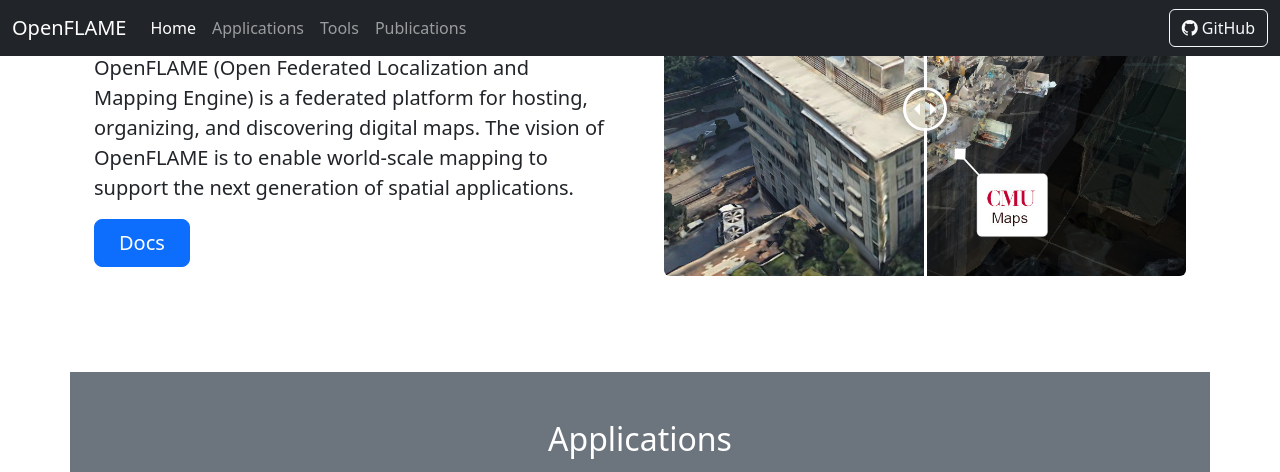
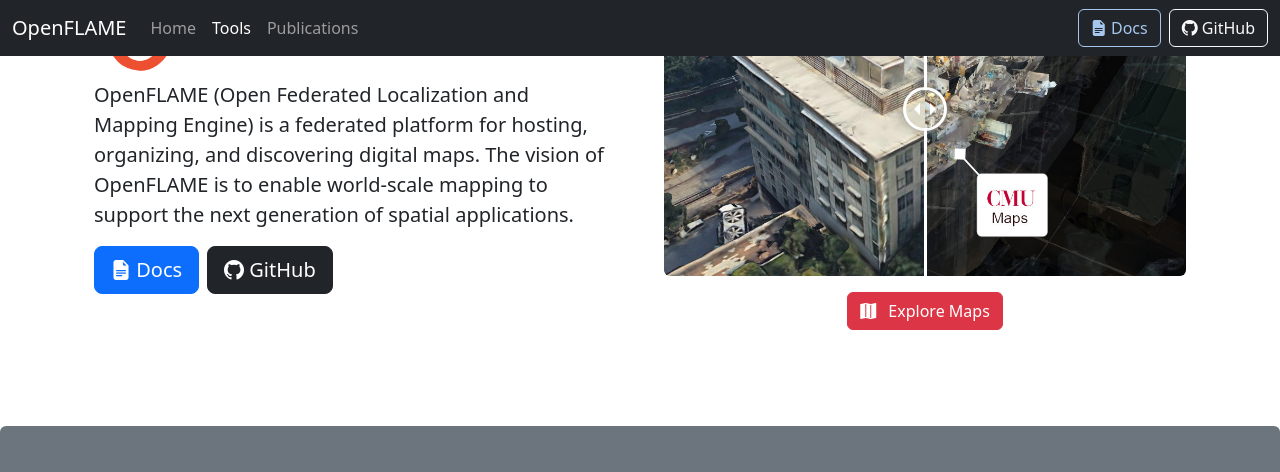
Before and after one commit to openflam/openflam.github.io, a Jekyll site: the page built from index.md, in a window 1280 px wide and 1400 px high, scrolled down 154 px. Shown: the top 472 px of the window. Built offline with Jekyll 4.4.1, drawn with Linux system fonts in a browser that asks for light colours; nearby versions of some CDN libraries; some of the changed text lies outside the part shown.

Commit message:
Add tools section

```diff
--- a/_includes/homepage/applications.html
+++ /dev/null
@@ -1,40 +0,0 @@
-<div class="container bg-secondary py-5">
-  <div class="text-center mb-4">
-    <h2 class="text-white">Applications</h2>
-  </div>
-  <div class="row row-cols-1 row-cols-sm-2 row-cols-md-3 g-3">
-    {% for card in site.data.cards %}
-    <div class="col">
-      <div class="card shadow-sm bg-dark text-bg-dark">
-        <img
-          src="{{ card.image }}"
-          class="card-img-top"
-          alt="{{ card.title | default: 'Thumbnail' }}"
-          width="100%"
-          height="225"
-        />
-        <div class="card-body">
-          <p class="card-text">
-            {{ card.text | default: "This is a wider card with supporting text
-            below as a natural lead-in to additional content. This content is a
-            little bit longer." }}
-          </p>
-          <div class="d-flex justify-content-between align-items-center">
-            <div class="btn-group">
-              <button type="button" class="btn btn-sm btn-outline-light">
-                View
-              </button>
-              <button type="button" class="btn btn-sm btn-outline-light">
-                Edit
-              </button>
-            </div>
-            <small class="text-muted">
-              {{ card.time | default: "9 mins" }}
-            </small>
-          </div>
-        </div>
-      </div>
-    </div>
-    {% endfor %}
-  </div>
-</div>
--- a/_includes/homepage/hero.html
+++ b/_includes/homepage/hero.html
@@ -1,11 +1,52 @@
-<div class="container col-xxl-8 px-4 py-5">
-  <div class="row flex-lg-row-reverse align-items-center g-5 py-5">
-    <div class="col-10 col-sm-8 col-lg-6">
-      <div id="twentytwenty-container" class="twentytwenty-container">
-        <img src="/assets/images/homepage/outdoors.jpg" class="rounded" />
-        <img src="/assets/images/homepage/indoors.jpg" class="rounded" />
+<div id="home" class="container col-xxl-8 px-4 py-5">
+  <div
+    class="row flex-lg-row-reverse align-items-center justify-content-center g-5 py-5"
+  >
+    <!-- Column with map reference -->
+    <div class="col-10 col-sm-8 col-lg-6 align-items-center">
+      <!-- Image with indoor + outdoor comparison -->
+      <div
+        id="twentytwenty-container"
+        class="mx-auto mx-lg-0"
+        style="touch-action: none"
+      >
+        <picture>
+          <source
+            srcset="/assets/images/homepage/outdoors_tall.jpg"
+            media="(max-width: 767px)"
+          />
+          <img
+            src="/assets/images/homepage/outdoors.jpg"
+            class="img-fluid rounded"
+          />
+        </picture>
+        <picture>
+          <source
+            srcset="/assets/images/homepage/indoors_tall.jpg"
+            media="(max-width: 767px)"
+          />
+          <img
+            src="/assets/images/homepage/indoors.jpg"
+            class="img-fluid rounded"
+          />
+        </picture>
+      </div>
+
+      <!-- Button to maps application -->
+      <div class="mt-3 text-center">
+        <a
+          href="https://map.open-flame.com"
+          class="btn btn-md btn-danger"
+          role="button"
+          target="_blank"
+        >
+          <i class="bi bi-map-fill me-2"></i>
+          Explore Maps
+        </a>
       </div>
     </div>
+
+    <!-- Column with text content -->
     <div class="col-lg-6">
       <div style="width: 300px">
         <img
@@ -20,19 +61,48 @@
         maps. The vision of OpenFLAME is to enable world-scale mapping to
         support the next generation of spatial applications.
       </p>
+
+      <!-- Buttons -->
       <div class="d-grid gap-2 d-md-flex justify-content-md-start">
-        <button type="button" class="btn btn-primary btn-lg px-4 me-md-2">
+        <a
+          href="https://open-flame.com"
+          target="_blank"
+          rel="noopener"
+          class="btn btn-primary btn-lg"
+        >
+          <i class="bi bi-file-earmark-text-fill"></i>
           Docs
-        </button>
+        </a>
+        <a
+          href="https://github.com/openflam"
+          target="_blank"
+          rel="noopener"
+          class="btn btn-dark btn-lg"
+        >
+          <i class="bi bi-github"></i>
+          GitHub
+        </a>
       </div>
     </div>
   </div>
 </div>
 
+<!-- Initialize TwentyTwenty plugin once images load -->
 <script>
-  $(function () {
-    $("#twentytwenty-container").twentytwenty({
-      no_overlay: true, //Do not show the overlay with before and after
-    });
+  function initTwentyTwenty() {
+    $("#twentytwenty-container").twentytwenty({ no_overlay: true });
+  }
+
+  const $imgs = $("#twentytwenty-container img");
+  let loaded = 0;
+
+  $imgs.each(function () {
+    if (this.complete) {
+      if (++loaded === $imgs.length) initTwentyTwenty();
+    } else {
+      $(this).one("load", function () {
+        if (++loaded === $imgs.length) initTwentyTwenty();
+      });
+    }
   });
 </script>
--- a/_includes/homepage/navbar.html
+++ b/_includes/homepage/navbar.html
@@ -15,24 +15,27 @@
     <div class="collapse navbar-collapse" id="navbarCollapse">
       <ul class="navbar-nav me-auto mb-2 mb-md-0">
         <li class="nav-item">
-          <a class="nav-link active" href="#">Home</a>
+          <a class="nav-link active" href="#home">Home</a>
         </li>
         <li class="nav-item">
-          <a class="nav-link" href="#">Applications</a>
-        </li>
-        <li class="nav-item">
-          <a class="nav-link">Tools</a>
+          <a class="nav-link" href="#tools">Tools</a>
         </li>
         <li class="nav-item">
           <a class="nav-link">Publications</a>
         </li>
       </ul>
       <a
+        class="btn btn-outline-light me-2"
+        href="https://open-flame.com"
+        target="_blank"
+        style="color: #a5c7ee; border-color: #a5c7ee"
+      >
+        <i class="bi bi-file-earmark-text-fill"></i> Docs
+      </a>
+      <a
         class="btn btn-outline-light"
         href="https://github.com/openflam"
         target="_blank"
-        rel="noopener"
-        aria-label="GitHub"
       >
         <i class="bi bi-github"></i> GitHub
       </a>
--- /dev/null
+++ b/_includes/homepage/tools.html
@@ -0,0 +1,60 @@
+<div id="tools" class="container-fluid bg-secondary py-5 rounded">
+  <div class="container">
+    <!-- <div class="text-center mb-4">
+      <h2 class="text-white">Tools</h2>
+    </div> -->
+    <div class="row row-cols-1 row-cols-sm-2 row-cols-md-3 g-3">
+      {% for tool in site.data.tools %}
+      <div class="col d-flex">
+        <div class="card shadow-sm bg-dark text-bg-dark h-100 flex-fill">
+          <img
+            src="{{ tool.image }}"
+            class="card-img-top"
+            alt="{{ tool.title }}"
+            style="width: 100%; height: 225px; object-fit: cover"
+          />
+          <h5 class="card-header">{{ tool.title }}</h5>
+          <div class="card-body d-flex flex-column">
+            <p class="card-text flex-grow-1">{{ tool.text }}</p>
+            <div class="d-flex justify-content-between align-items-center">
+              <div class="btn-group">
+                {% if tool.site %}
+                <a
+                  href="{{ tool.site }}"
+                  type="button"
+                  class="btn btn-sm btn-outline-light"
+                  target="_blank"
+                >
+                  <i class="bi bi-globe me-1"></i>
+                  View
+                </a>
+                {% endif %} {% if tool.github %}
+                <a
+                  href="{{ tool.github }}"
+                  type="button"
+                  class="btn btn-sm btn-outline-light"
+                  target="_blank"
+                >
+                  <i class="bi bi-github me-1"></i>
+                  Source
+                </a>
+                {% endif %} {% if tool.docs %}
+                <a
+                  href="{{ tool.docs }}"
+                  type="button"
+                  class="btn btn-sm btn-outline-light"
+                  target="_blank"
+                >
+                  <i class="bi bi-file-earmark-text-fill me-1"></i>
+                  Docs
+                </a>
+                {% endif %}
+              </div>
+            </div>
+          </div>
+        </div>
+      </div>
+      {% endfor %}
+    </div>
+  </div>
+</div>
--- a/_layouts/homepage.html
+++ b/_layouts/homepage.html
@@ -48,9 +48,9 @@
     />
   </head>
 
-  <body>
+  <body data-bs-spy="scroll" data-bs-target="#navbarCollapse" data-bs-offset="80" tabindex="0">
     {% include homepage/navbar.html %}
     {% include homepage/hero.html %}
-    {% include homepage/applications.html %}
+    {% include homepage/tools.html %}
   </body>
 </html>
```
Also changed, not shown: _data/cards.yml (deleted, +0 -14 lines), _data/tools.yml (added, +37 -0 lines), assets/images/homepage/indoors_tall.jpg (renamed from assets/images/homepage/indoors_old.jpg), assets/images/homepage/outdoors_tall.jpg (renamed from assets/images/homepage/outdoors_old.jpg), assets/images/homepage/tools/dns_updater.jpg (added), assets/images/homepage/tools/geodomain_explorer.jpg (added), assets/images/homepage/tools/interactive_map.jpg (added), assets/images/homepage/tools/map_server_localization.jpg (added), assets/images/homepage/tools/tile_server.png (added), assets/images/homepage/tools/waypoint_tagger.jpg (added).
